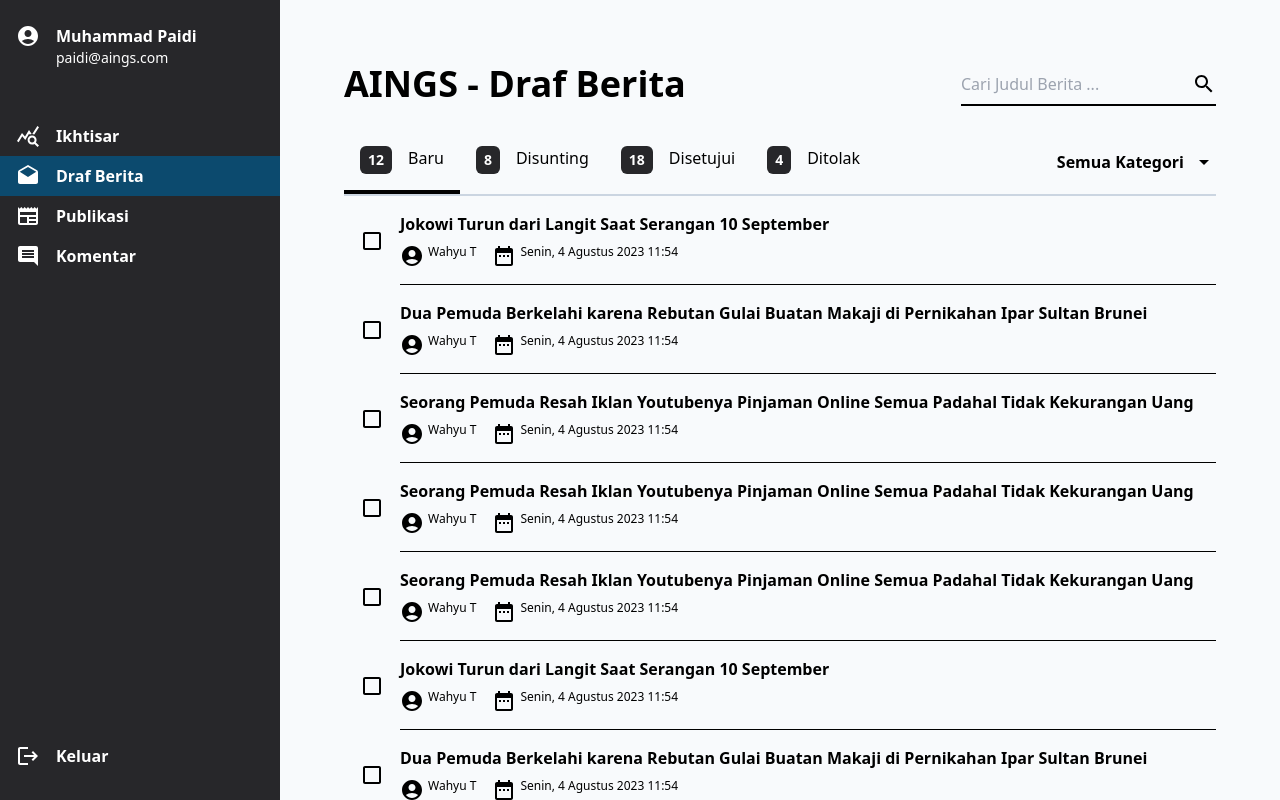
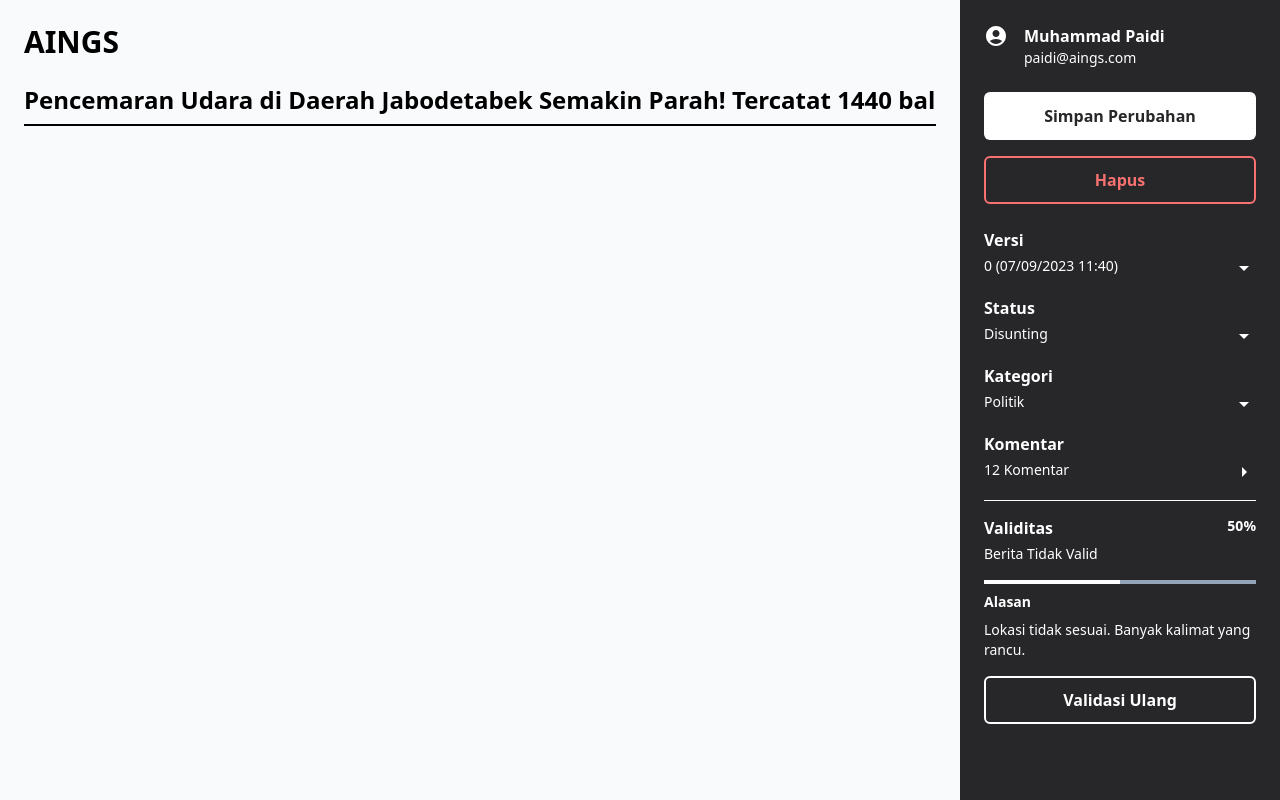
Before and after one commit to aings-project/cms-redaktur-fe, a Next.js app: page / in a window 1280 px wide. Built offline with nearby package versions, Linux system fonts and the light colour scheme.

Commit message:
feat: implement edit draft sidebar

```diff
--- /dev/null
+++ b/components/NewsDraftEditLayout.jsx
@@ -0,0 +1,22 @@
+import React from "react";
+import NewsDraftEditSidebar from "./NewsDraftEditSidebar";
+
+export default function NewsDraftEditLayout() {
+  return (
+    <div className="bg-slate-50 h-screen overflow-y-auto">
+      <div className="flex">
+        <div className="p-6 w-full">
+          <p className="text-black text-3xl font-extrabold mb-6">AINGS</p>
+          <input
+            className="w-full bg-slate-50 mb-2 text-2xl font-semibold"
+            value={
+              "Pencemaran Udara di Daerah Jabodetabek Semakin Parah! Tercatat 1440 balita"
+            }
+          />
+          <div className="h-0.5 w-full bg-black" />
+        </div>
+        <NewsDraftEditSidebar />
+      </div>
+    </div>
+  );
+}
--- /dev/null
+++ b/components/NewsDraftEditSidebar.jsx
@@ -0,0 +1,74 @@
+import { AccountCircle, ArrowDropDown, ArrowRight } from "@mui/icons-material";
+import React from "react";
+
+export default function NewsDraftEditSidebar() {
+  return (
+    <div className="max-w-xs w-full h-screen bg-zinc-800 p-6 overflow-y-auto">
+      <div className="flex mb-6">
+        <AccountCircle className="w-16 h-16 text-white" />
+        <div className="px-4">
+          <p className="text-white text-base font-bold">Muhammad Paidi</p>
+          <p className="text-white text-sm font-normal">paidi@aings.com</p>
+        </div>
+      </div>
+      <button className="bg-white h-12 flex items-center justify-center rounded-md mb-4 w-full">
+        <p className="text-center text-zinc-800 font-semibold my-auto">
+          Simpan Perubahan
+        </p>
+      </button>
+      <button className="h-12 flex items-center justify-center rounded-md border-solid border-2 border-red-400 w-full mb-6">
+        <p className="text-center text-red-400 font-semibold my-auto">Hapus</p>
+      </button>
+      <div className="mb-4">
+        <p className="text-white text-base font-semibold mb-1">Versi</p>
+        <button className="flex justify-between w-full">
+          <p className="text-white text-sm font-normal">0 (07/09/2023 11:40)</p>
+          <ArrowDropDown className="text-white" />
+        </button>
+      </div>
+      <div className="mb-4">
+        <p className="text-white text-base font-semibold mb-1">Status</p>
+        <button className="flex justify-between w-full">
+          <p className="text-white text-sm font-normal">Disunting</p>
+          <ArrowDropDown className="text-white" />
+        </button>
+      </div>
+      <div className="mb-4">
+        <p className="text-white text-base font-semibold mb-1">Kategori</p>
+        <button className="flex justify-between w-full">
+          <p className="text-white text-sm font-normal">Politik</p>
+          <ArrowDropDown className="text-white" />
+        </button>
+      </div>
+      <div className="mb-4">
+        <p className="text-white text-base font-semibold mb-1">Komentar</p>
+        <button className="flex justify-between w-full">
+          <p className="text-white text-sm font-normal">12 Komentar</p>
+          <ArrowRight className="text-white" />
+        </button>
+      </div>
+      <div className="w-full h-[0.25px] bg-white mb-4" />
+      <div className="mb-4">
+        <button className="flex w-full justify-between">
+          <p className="text-white text-base font-semibold mb-1">Validitas</p>
+          <p className="text-white text-sm font-semibold">50%</p>
+        </button>
+        <p className="text-white text-sm font-normal">Berita Tidak Valid</p>
+        <div className="flex mt-4">
+          <div className="w-1/2 bg-white h-1" />
+          <div className="w-1/2 bg-slate-400 h-1" />
+        </div>
+        <p className="text-white text-sm font-semibold mt-2">Alasan</p>
+        <p className="text-white text-sm font-normal mt-2">
+          Lokasi tidak sesuai. Banyak kalimat yang rancu.
+        </p>
+      </div>
+
+      <button className="h-12 flex items-center justify-center rounded-md border-solid border-2 border-white w-full mb-6">
+        <p className="text-center text-white font-semibold my-auto">
+          Validasi Ulang
+        </p>
+      </button>
+    </div>
+  );
+}
--- a/pages/index.js
+++ b/pages/index.js
@@ -1,12 +1,7 @@
 import React from "react";
 import MainSidebar from "../components/MainSidebar";
-import NewsDraftLayout from "../components/NewsDraftLayout";
+import NewsDraftEditLayout from "../components/NewsDraftEditLayout";
 
 export default function Home() {
-  return (
-    <div className="flex">
-      <MainSidebar />
-      <NewsDraftLayout />
-    </div>
-  );
+  return <NewsDraftEditLayout />;
 }
```
